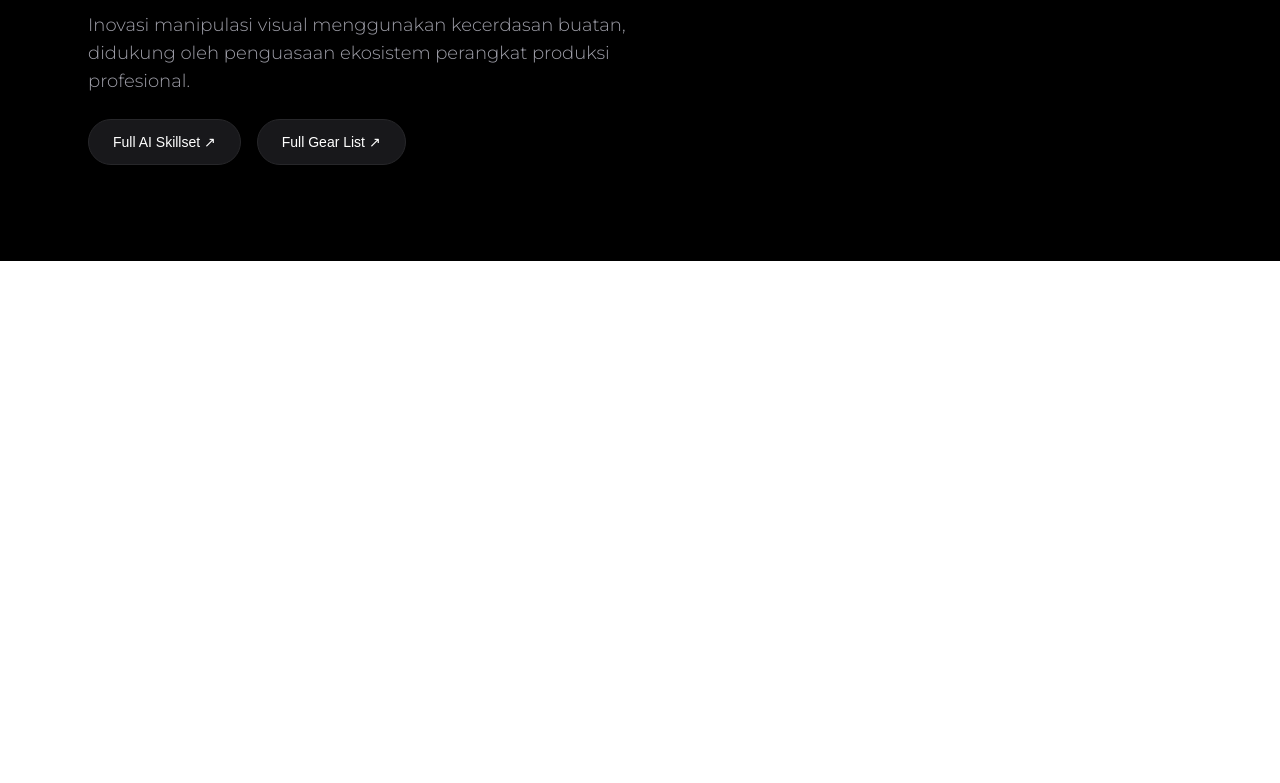
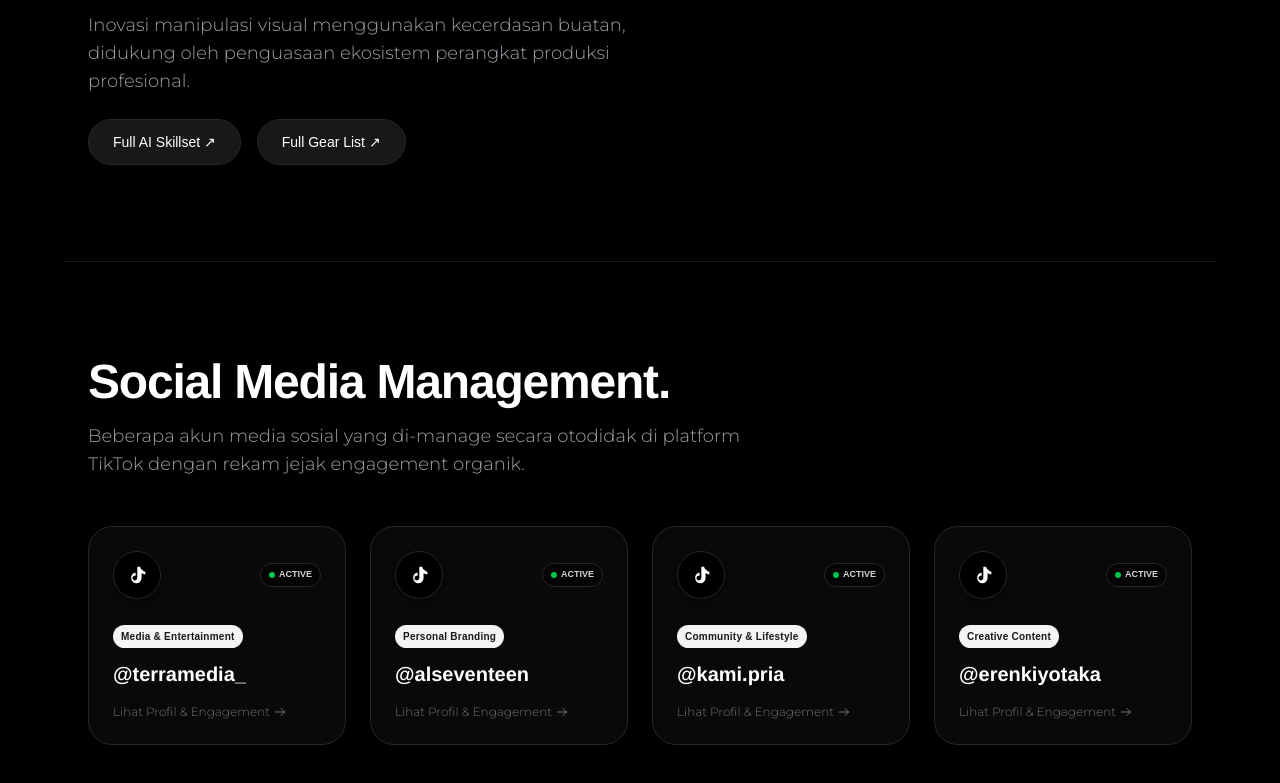
Before and after one commit to erennjaeger7/algifari-portofolio, a Next.js app: page / in a window 1280 px wide. Shown: the part 2218-3001 px from the top of the page. Before the commit the page ends 2479 px from the top, so only its background shows below. Built offline with nearby package versions, Linux system fonts and the light colour scheme.

Commit message:
Nambahin Porto Tiktok

```diff
--- a/app/page.tsx
+++ b/app/page.tsx
@@ -60,12 +60,18 @@ export default function Home() {
     }
   ];
 
+  // Data Akun Social Media
+  const socialAccounts = [
+    { id: 1, username: "@terramedia_", url: "https://www.tiktok.com/@terramedia_", label: "Media & Entertainment" },
+    { id: 2, username: "@alseventeen", url: "https://www.tiktok.com/@alseventeen", label: "Personal Branding" },
+    { id: 3, username: "@kami.pria", url: "https://www.tiktok.com/@kami.pria", label: "Community & Lifestyle" },
+    { id: 4, username: "@erenkiyotaka", url: "https://www.tiktok.com/@erenkiyotaka", label: "Creative Content" },
+  ];
+
   return (
-    // overflow-hidden diganti menjadi overflow-x-hidden agar dropdown bisa keluar batas secara vertikal
     <main className="min-h-screen bg-black text-white overflow-x-hidden scroll-smooth">
 
       {/* 1. HERO SECTION */}
-      {/* overflow-hidden dihapus dari sini */}
       <section className="relative min-h-screen flex flex-col items-center justify-start bg-[#050505]">
 
         {/* Aksesoris Teks Kecil Kiri Kanan */}
@@ -300,6 +306,70 @@ export default function Home() {
           </div>
         </motion.div>
       </section>
+
+      {/* 4. SOCIAL MEDIA MANAGEMENT */}
+      <section className="relative py-24 px-6 max-w-6xl mx-auto border-t border-zinc-900">
+        <motion.div
+          initial={{ opacity: 0, y: 20 }}
+          whileInView={{ opacity: 1, y: 0 }}
+          viewport={{ once: true, margin: "-100px" }}
+          transition={{ duration: 0.8 }}
+          className="mb-12"
+        >
+          <h2 className="font-['Helvetica_Neue',_Helvetica,_Arial,_sans-serif] font-extrabold text-3xl md:text-5xl tracking-tight mb-4">
+            Social Media Management.
+          </h2>
+          <p className={`${montserrat.className} text-zinc-400 md:text-lg max-w-2xl`}>
+            Beberapa akun media sosial yang di-manage secara otodidak di platform TikTok dengan rekam jejak engagement organik.
+          </p>
+        </motion.div>
+
+        <div className="grid grid-cols-1 sm:grid-cols-2 lg:grid-cols-4 gap-6">
+          {socialAccounts.map((account, index) => (
+            <motion.a
+              href={account.url}
+              target="_blank"
+              rel="noopener noreferrer"
+              key={account.id}
+              initial={{ opacity: 0, y: 20 }}
+              whileInView={{ opacity: 1, y: 0 }}
+              viewport={{ once: true, margin: "-50px" }}
+              transition={{ duration: 0.5, delay: index * 0.1 }}
+              className="group block p-6 rounded-3xl bg-zinc-900/40 border border-zinc-800 backdrop-blur-sm hover:bg-zinc-800/60 hover:border-zinc-600 transition-all duration-300"
+            >
+              <div className="flex items-center justify-between mb-6">
+                <div className="w-12 h-12 rounded-full bg-black border border-zinc-800 flex items-center justify-center text-white group-hover:scale-110 transition-transform duration-300 shadow-md">
+                  {/* TikTok Icon SVG */}
+                  <svg className="w-5 h-5" fill="currentColor" viewBox="0 0 24 24">
+                    <path d="M19.59 6.69a4.83 4.83 0 01-3.77-4.25V2h-3.45v13.67a2.89 2.89 0 01-5.2 1.74 2.89 2.89 0 012.31-4.64 2.93 2.93 0 01.88.13V9.4a6.84 6.84 0 00-1-.05A6.33 6.33 0 005 15.68a6.34 6.34 0 006.26 6.32 6.32 6.32 0 006.21-6.32V10a8.28 8.28 0 004.53 1.35V7.93a4.77 4.77 0 01-2.41-.64c-.39-.24-.76-.53-1-.84z" />
+                  </svg>
+                </div>
+                <div className="flex gap-2">
+                  {/* Decorative Engagement Indicators */}
+                  <div className="flex items-center gap-1 bg-black/50 px-2 py-1 rounded-full border border-zinc-800">
+                    <div className="w-1.5 h-1.5 bg-green-500 rounded-full animate-pulse"></div>
+                    <span className="text-[9px] font-bold text-zinc-300">ACTIVE</span>
+                  </div>
+                </div>
+              </div>
+
+              <div>
+                <span className="inline-block px-2 py-1 mb-3 text-[10px] font-semibold tracking-wide text-zinc-900 bg-zinc-100 rounded-full">
+                  {account.label}
+                </span>
+                <h3 className="font-['Helvetica_Neue',_Helvetica,_Arial,_sans-serif] font-bold text-xl text-white mb-1 group-hover:text-indigo-400 transition-colors">
+                  {account.username}
+                </h3>
+                <p className={`${montserrat.className} text-zinc-500 text-xs flex items-center gap-1 mt-4`}>
+                  Lihat Profil & Engagement
+                  <svg className="w-3 h-3 group-hover:translate-x-1 transition-transform" fill="none" stroke="currentColor" viewBox="0 0 24 24"><path strokeLinecap="round" strokeLinejoin="round" strokeWidth="2" d="M14 5l7 7m0 0l-7 7m7-7H3"></path></svg>
+                </p>
+              </div>
+            </motion.a>
+          ))}
+        </div>
+      </section>
+
     </main>
   );
 }
```
